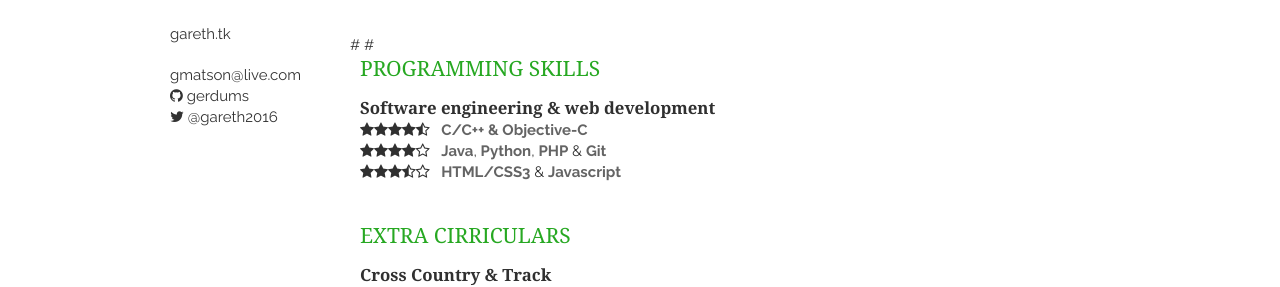
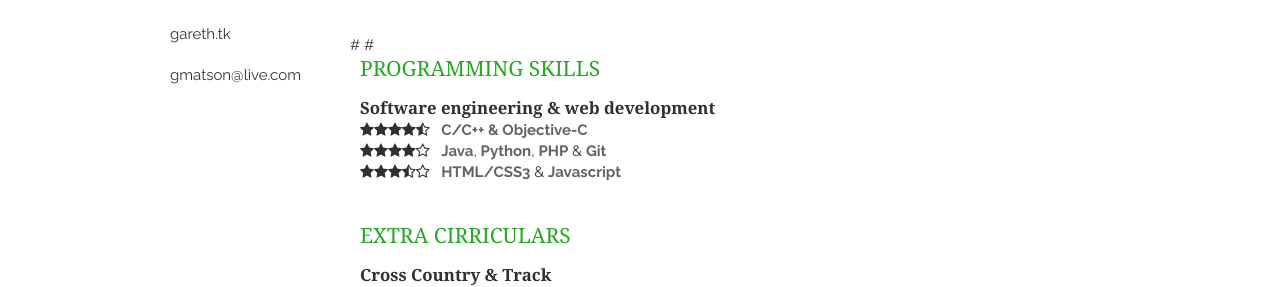
Before and after one commit to gerdums/gerdums.github.io, a Jekyll site: the page built from resume/index.html, in a window 1280 px wide. Shown: the part 376-663 px from the top of the page. Built offline with Jekyll 4.4.1, drawn with Linux system fonts in a browser that asks for light colours; nearby versions of some CDN libraries.

Commit message:
upddated Resume

```diff
--- a/_layouts/layout.html
+++ b/_layouts/layout.html
@@ -50,8 +50,8 @@
         </p>
         <p>
             <a href="mailto:gmatson@live.com">gmatson@live.com</a><br/>
-            <a href="https://github.com/gerdums"><i class="fa fa-github"></i> gerdums</a> <br>
-            <a href="https://twitter.com/gareth2016"><i class="fa fa-twitter"></i> @gareth2016</a>
+            <!--<a href="https://github.com/gerdums"><i class="fa fa-github"></i> gerdums</a> <br>
+            <a href="https://twitter.com/gareth2016"><i class="fa fa-twitter"></i> @gareth2016</a>-->
         </p>
     </header>
     <div class="thirteen columns clearfix">
```
